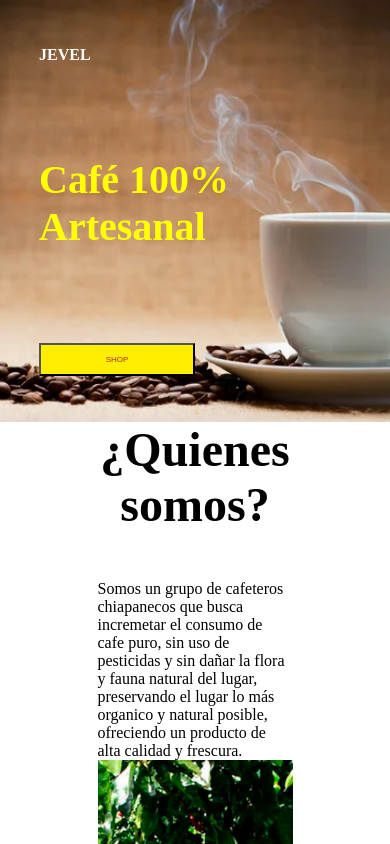
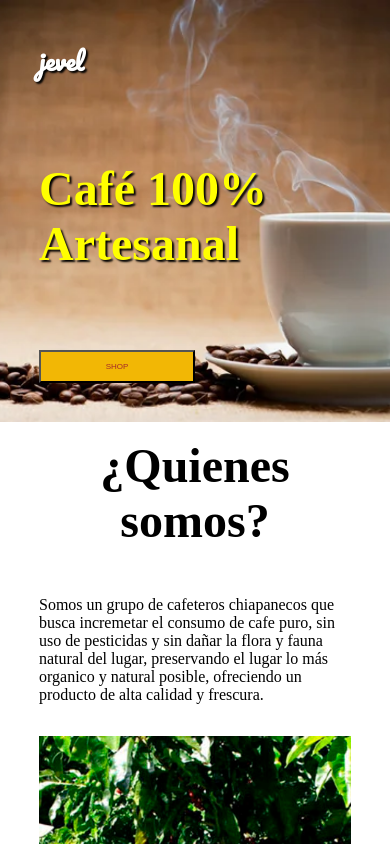
Before and after one commit to Viviana-y-Victor-Company/primer_pagina, a plain HTML site: page index.html in a window 390 px wide. Shown: the top 844 px of the page. Drawn offline with Linux system fonts and the light colour scheme.

Commit message:
sorry for you baby

```diff
--- a/index.html
+++ b/index.html
@@ -5,13 +5,16 @@
   <meta http-equiv="X-UA-Compatible" content="IE=edge">
   <meta name="viewport" content="width=device-width, initial-scale=1.0">
   <title>Página</title>
+  <link rel="preconnect" href="https://fonts.googleapis.com">
+  <link rel="preconnect" href="https://fonts.gstatic.com" crossorigin>
+  <link href="https://fonts.googleapis.com/css2?family=Pacifico&display=swap" rel="stylesheet">
   <link rel="stylesheet" href="main.css">
 </head>
 <body>
 
 <main class="contenedor_portada">
   <div class=" inf-portada">
-    <h2 class="primer-fuente">JEVEL</h2>
+    <h2 class="primer-fuente">Jevel</h2>
     <h2 class="color-tamanio" >Café 100% Artesanal</h2>
     <button class="boton ">shop</button>
   </div>
--- a/main.css
+++ b/main.css
@@ -1,8 +1,9 @@
 :root {
   --fondo: #FCF8F5;
-  --color-boton: #ffee00;
+  --color-boton: #F2B705;
   --blanco: #FFF;
   --cremita: #FCF8F5;
+  --fuente_pacifico:'Pacifico', cursive;
 }
 
 * {
@@ -30,23 +31,27 @@ body {
 }
 .primer-fuente{
   color: white;
-  font-size: 3rem;
+  font-size: 4rem;
+  text-shadow: 2px 2px 2px black;
+  font-family: var(--fuente_pacifico);
+  text-transform: lowercase;
 
 }
 @media (max-width: 480px) {
   .primer-fuente{
-    font-size: 1rem;
+    font-size: 1.5rem;
   }
 }
 
 .color-tamanio{
   color: yellow;
   font-size: 8rem;
+  text-shadow: 2px 2px 2px black;
 }
 
 @media (max-width: 480px) {
   .color-tamanio{
-    font-size: 2.5rem;
+    font-size: 3rem;
   }
 }
 
@@ -85,18 +90,24 @@ body {
   display: flex;
   height: 100vh;
   justify-content: center;
-
+  margin-bottom: 1.7rem;
 }
 
 @media (max-width: 480px) {
   .posicionarElementos{
     flex-direction: column;
+
   }
 }
 .ancho{
   width: 50%;
-
-
+  margin: 2rem;
+}
+@media (max-width: 480px) {
+  .ancho{
+    margin: 1rem;
+    width: 80%;
+  }
 }
 .img-fondo{
   background-image: url(../img/caffe.jpg);
@@ -237,6 +248,7 @@ body {
   background-size: cover;
   background-repeat: no-repeat;
   background-position: center center;
+  border-radius: 50%;
 }
 
 @media (max-width: 480px) {
```
